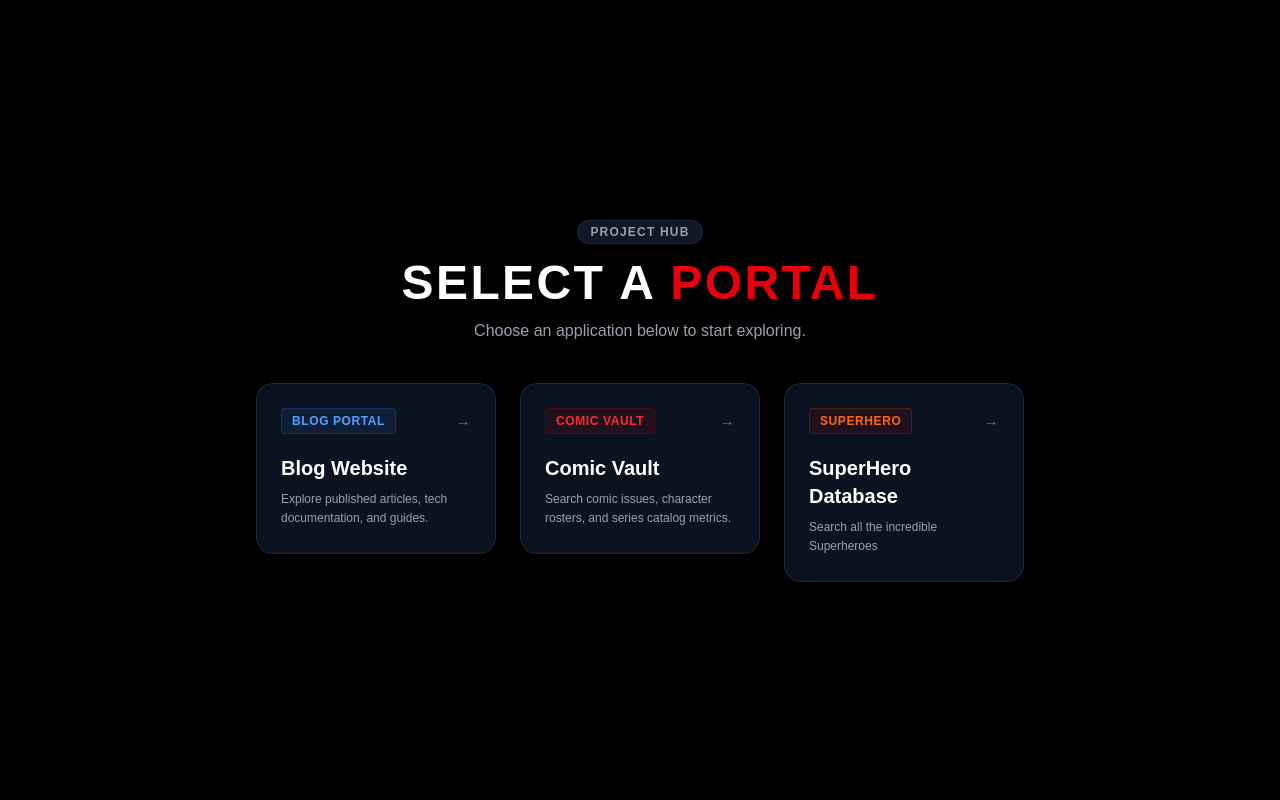
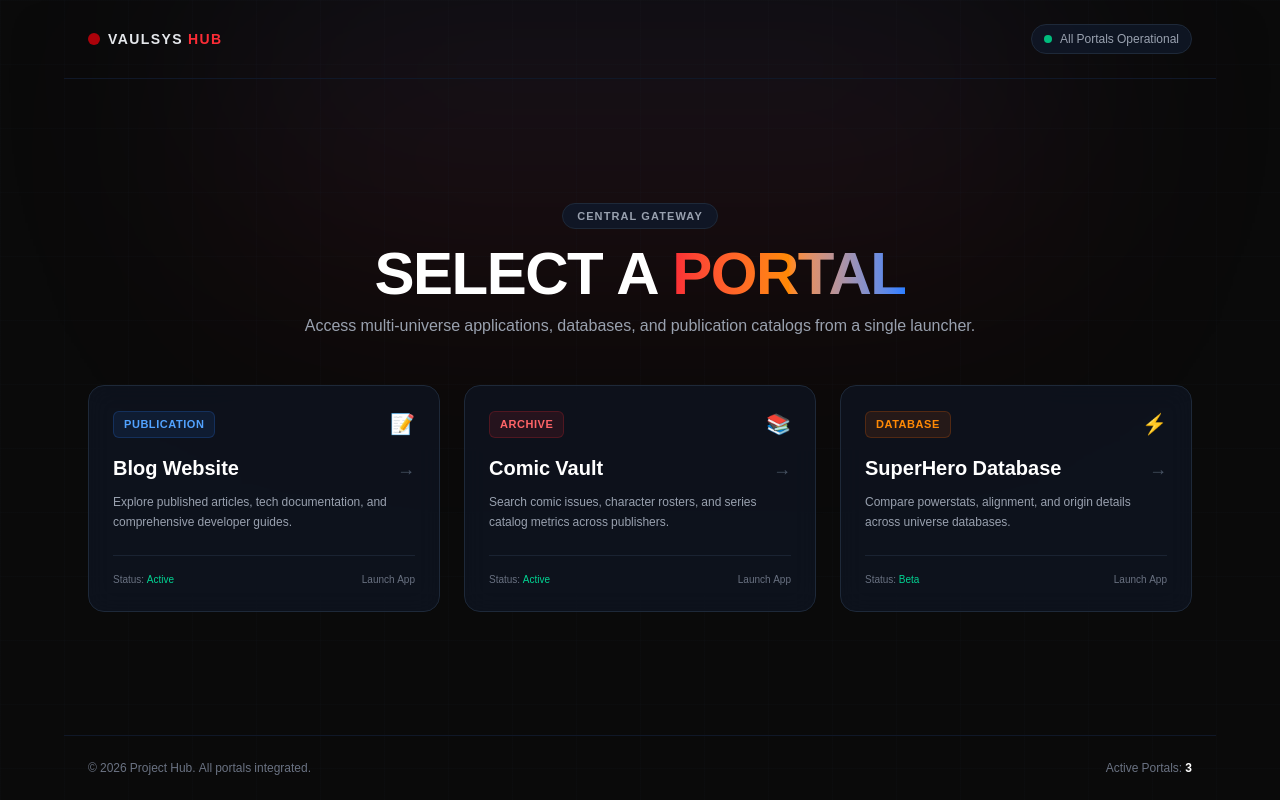
Before and after one commit to rzjaffery/nextjs-document-project, a Next.js app: page / in a window 1280 px wide. Built offline with nearby package versions, Linux system fonts and the light colour scheme.

Commit message:
Update the root page to connect each of the web portals

```diff
--- a/app/page.tsx
+++ b/app/page.tsx
@@ -1,90 +1,157 @@
-// app/page.tsx
+import Link from "next/link";
 
-import Link from "next/link";
+// 1. Scalable Portal Configuration Array
+type Portal = {
+    id: string;
+    title: string;
+    description: string;
+    href: string;
+    tag: string;
+    status: "Active" | "Beta" | "Updating";
+    icon: string;
+    // Tailored color themes for each portal card
+    badgeBg: string;
+    badgeText: string;
+    badgeBorder: string;
+    hoverBorder: string;
+    hoverGlow: string;
+};
+
+const PORTALS: Portal[] = [
+    {
+        id: "blog",
+        title: "Blog Website",
+        description: "Explore published articles, tech documentation, and comprehensive developer guides.",
+        href: "/blog-project",
+        tag: "Publication",
+        status: "Active",
+        icon: "📝",
+        badgeBg: "bg-blue-500/10",
+        badgeText: "text-blue-400",
+        badgeBorder: "border-blue-500/20",
+        hoverBorder: "hover:border-blue-500",
+        hoverGlow: "hover:shadow-[0_0_30px_rgba(59,130,246,0.25)]",
+    },
+    {
+        id: "comic-vault",
+        title: "Comic Vault",
+        description: "Search comic issues, character rosters, and series catalog metrics across publishers.",
+        href: "/comic-vault",
+        tag: "Archive",
+        status: "Active",
+        icon: "📚",
+        badgeBg: "bg-red-500/10",
+        badgeText: "text-red-400",
+        badgeBorder: "border-red-500/20",
+        hoverBorder: "hover:border-red-500",
+        hoverGlow: "hover:shadow-[0_0_30px_rgba(239,68,68,0.25)]",
+    },
+    {
+        id: "superhero-db",
+        title: "SuperHero Database",
+        description: "Compare powerstats, alignment, and origin details across universe databases.",
+        href: "/superhero-database/app",
+        tag: "Database",
+        status: "Beta",
+        icon: "⚡",
+        badgeBg: "bg-orange-500/10",
+        badgeText: "text-orange-400",
+        badgeBorder: "border-orange-500/20",
+        hoverBorder: "hover:border-orange-500",
+        hoverGlow: "hover:shadow-[0_0_30px_rgba(249,115,22,0.25)]",
+    },
+];
 
 export default function Home() {
     return (
-        <main className="flex min-h-screen flex-col items-center justify-center bg-black px-6 py-12 text-white">
-            <div className="w-full max-w-3xl text-center">
+        <div className="min-h-screen bg-[#0a0a0a] text-white flex flex-col justify-between relative overflow-hidden font-sans">
 
-                {/* Hub Header */}
-                <span className="rounded-full bg-gray-900 px-3 py-1 text-xs font-semibold uppercase tracking-widest text-gray-400 border border-gray-800">
-                    Project Hub
+            {/* Background Ambient Glow & Grid Lines */}
+            <div className="absolute top-0 left-1/2 -translate-x-1/2 w-[800px] h-[350px] bg-gradient-to-b from-blue-600/15 via-red-600/10 to-transparent blur-[120px] pointer-events-none" />
+            <div className="absolute inset-0 bg-[linear-gradient(to_right,#1f293715_1px,transparent_1px),linear-gradient(to_bottom,#1f293715_1px,transparent_1px)] bg-[size:4rem_4rem] pointer-events-none" />
+
+            {/* 2. Minimal Top Header Bar */}
+            <header className="relative z-10 w-full max-w-6xl mx-auto px-6 py-6 flex items-center justify-between border-b border-gray-900">
+                <div className="flex items-center gap-2">
+                    <div className="w-3 h-3 rounded-full bg-red-600 animate-pulse" />
+                    <span className="font-black tracking-widest text-sm uppercase text-gray-200">
+            VAULSYS <span className="text-red-500">HUB</span>
+          </span>
+                </div>
+
+                <div className="flex items-center gap-2 text-xs text-gray-400 bg-gray-900/80 px-3 py-1.5 rounded-full border border-gray-800">
+                    <span className="w-2 h-2 rounded-full bg-emerald-500" />
+                    <span>All Portals Operational</span>
+                </div>
+            </header>
+
+            {/* Main Hero & Portals Area */}
+            <main className="relative z-10 max-w-6xl mx-auto px-6 py-12 my-auto w-full">
+
+                {/* Hub Title Banner */}
+                <div className="text-center max-w-2xl mx-auto space-y-3 mb-12">
+          <span className="inline-block rounded-full bg-gray-900/90 px-3.5 py-1 text-[11px] font-bold uppercase tracking-widest text-gray-400 border border-gray-800">
+            CENTRAL GATEWAY
           </span>
 
-                <h1 className="mt-4 text-3xl font-black uppercase tracking-wider sm:text-5xl">
-                    Select A <span className="text-red-600">Portal</span>
+                    <h1 className="text-4xl sm:text-6xl font-black tracking-tight uppercase">
+                        Select A <span className="text-transparent bg-clip-text bg-gradient-to-r from-red-500 via-orange-400 to-blue-500">Portal</span>
                     </h1>
 
-                <p className="mt-3 text-sm text-gray-400 sm:text-base">
-                    Choose an application below to start exploring.
+                    <p className="text-sm sm:text-base text-gray-400">
+                        Access multi-universe applications, databases, and publication catalogs from a single launcher.
                     </p>
+                </div>
 
-                {/* Centered Interactive Portal Buttons */}
-                <div className="mt-10 flex flex-col justify-center gap-6 sm:flex-row">
+                {/* 3. Auto-Responsive CSS Grid (Handles 3, 6, or 9 Portals) */}
+                <div className="grid grid-cols-1 md:grid-cols-2 lg:grid-cols-3 gap-6">
+                    {PORTALS.map((portal) => (
+                        <Link key={portal.id} href={portal.href} className="group">
+                            <div
+                                className={`h-full relative overflow-hidden rounded-2xl border border-gray-800 bg-gray-900/60 backdrop-blur-md p-6 flex flex-col justify-between transition-all duration-300 hover:-translate-y-1.5 ${portal.hoverBorder} ${portal.hoverGlow}`}
+                            >
+                                <div>
+                                    {/* Card Header Tag & Icon */}
+                                    <div className="flex items-center justify-between mb-4">
+                    <span className={`rounded-md px-2.5 py-1 text-[11px] font-bold uppercase tracking-wider border ${portal.badgeBg} ${portal.badgeText} ${portal.badgeBorder}`}>
+                      {portal.tag}
+                    </span>
+                                        <span className="text-xl group-hover:scale-125 transition-transform duration-300">
+                      {portal.icon}
+                    </span>
+                                    </div>
 
-                    {/* Blog Website Portal */}
-                    <Link href="/blog-project" className="group w-full sm:w-1/2">
-                        <div className="relative overflow-hidden rounded-2xl border border-gray-800 bg-gray-900/80 p-6 text-left transition-all duration-300 hover:-translate-y-1 hover:border-blue-500 hover:bg-gray-900 hover:shadow-[0_0_30px_rgba(59,130,246,0.3)]">
-                            <div className="flex items-center justify-between">
-                                <span className="rounded bg-blue-500/10 px-2.5 py-1 text-xs font-bold uppercase tracking-wider text-blue-400 border border-blue-500/20">
-                                    Blog Portal
-                                </span>
-                                <span className="text-gray-500 transition-transform duration-300 group-hover:translate-x-1 group-hover:text-blue-400">
+                                    {/* Card Title & Description */}
+                                    <h2 className="text-xl font-extrabold text-white group-hover:text-gray-100 transition-colors flex items-center justify-between">
+                                        <span>{portal.title}</span>
+                                        <span className="text-gray-600 group-hover:text-white group-hover:translate-x-1.5 transition-all text-lg">
                       →
                     </span>
-                            </div>
-                            <h2 className="mt-5 text-xl font-bold text-white group-hover:text-blue-400">
-                                Blog Website
                                     </h2>
-                            <p className="mt-2 text-xs text-gray-400 leading-relaxed">
-                                Explore published articles, tech documentation, and guides.
+
+                                    <p className="mt-2.5 text-xs text-gray-400 leading-relaxed">
+                                        {portal.description}
                                     </p>
                                 </div>
-                    </Link>
 
-                    {/* Comic Vault Portal */}
-                    <Link href="/comic-vault" className="group w-full sm:w-1/2">
-                        <div className="relative overflow-hidden rounded-2xl border border-gray-800 bg-gray-900/80 p-6 text-left transition-all duration-300 hover:-translate-y-1 hover:border-red-600 hover:bg-gray-900 hover:shadow-[0_0_30px_rgba(220,38,38,0.35)]">
-                            <div className="flex items-center justify-between">
-                                <span className="rounded bg-red-600/10 px-2.5 py-1 text-xs font-bold uppercase tracking-wider text-red-500 border border-red-600/20">
-                                    Comic Vault
-                                </span>
-                                <span className="text-gray-500 transition-transform duration-300 group-hover:translate-x-1 group-hover:text-red-500">
-                                    →
-                                </span>
+                                {/* Card Footer Status */}
+                                <div className="mt-6 pt-4 border-t border-gray-800/80 flex items-center justify-between text-[10px] text-gray-500">
+                                    <span>Status: <strong className="text-emerald-400 font-medium">{portal.status}</strong></span>
+                                    <span className="group-hover:underline">Launch App</span>
                                 </div>
-                            <h2 className="mt-5 text-xl font-bold text-white group-hover:text-red-500">
-                                Comic Vault
-                            </h2>
-                            <p className="mt-2 text-xs text-gray-400 leading-relaxed">
-                                Search comic issues, character rosters, and series catalog metrics.
-                            </p>
                             </div>
                         </Link>
+                    ))}
+                </div>
 
-                    {/* Superhero Database Portal */}
-                    <Link href="/superhero-database/app" className="group w-full sm:w-1/2">
-                        <div className="relative overflow-hidden rounded-2xl border border-gray-800 bg-gray-900/80 p-6 text-left transition-all duration-300 hover:-translate-y-1 hover:border-orange-600 hover:bg-gray-900 hover:shadow-[0_0_30px_rgba(220,38,38,0.35)]">
-                            <div className="flex items-center justify-between">
-                                <span className="rounded bg-red-600/10 px-2.5 py-1 text-xs font-bold uppercase tracking-wider text-orange-500 border border-orange-600/20">
-                                    SuperHero
-                                </span>
-                                <span className="text-gray-500 transition-transform duration-300 group-hover:translate-x-1 group-hover:text-orange-500">
-                                    →
-                                </span>
-                            </div>
-                            <h2 className="mt-5 text-xl font-bold text-white group-hover:text-orange-600">
-                                SuperHero Database
-                            </h2>
-                            <p className="mt-2 text-xs text-gray-400 leading-relaxed">
-                                Search all the incredible Superheroes
-                            </p>
-                        </div>
-                    </Link>
+            </main>
+
+            {/* 4. Minimal Footer */}
+            <footer className="relative z-10 w-full max-w-6xl mx-auto px-6 py-6 border-t border-gray-900 flex flex-col sm:flex-row justify-between items-center text-xs text-gray-500 gap-2">
+                <p>© {new Date().getFullYear()} Project Hub. All portals integrated.</p>
+                <p>Active Portals: <span className="text-white font-bold">{PORTALS.length}</span></p>
+            </footer>
 
         </div>
-            </div>
-        </main>
     );
 }
```
Lines whose indentation alone changed are shown as unchanged.
